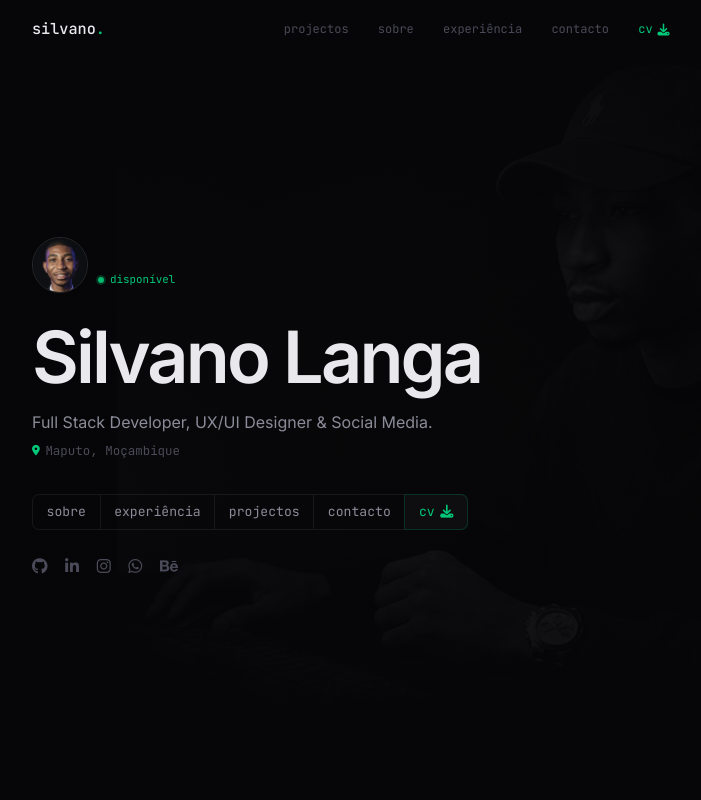
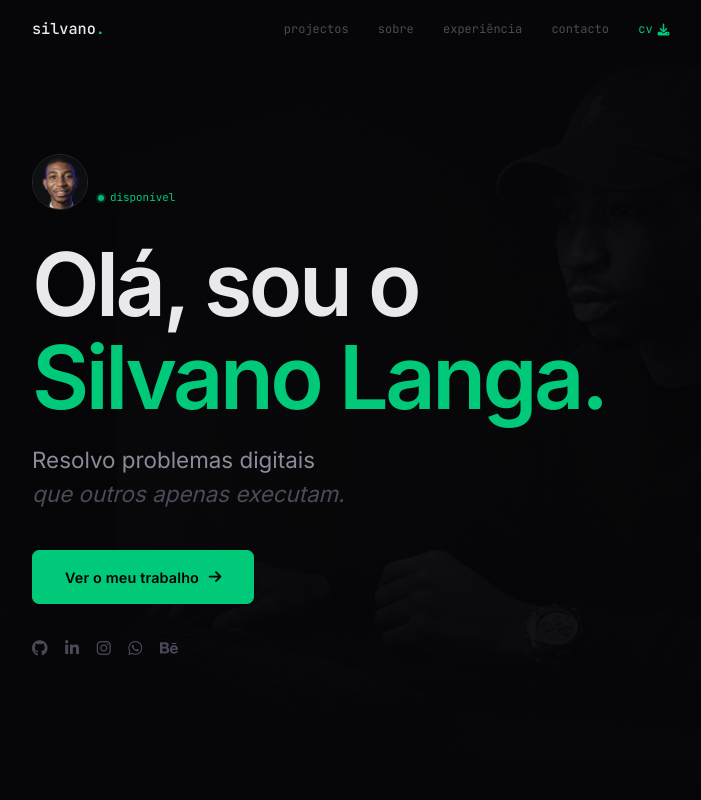
Before and after one commit to VanuchoLanga/-silvano-portfolio, a React (Vite) app: page / in a window 1280 px wide. Shown: the top 800 px of the page, without its empty margins (282-983 px from the left). Built offline with nearby package versions, Linux system fonts and the light colour scheme.

Commit message:
home apdate

```diff
--- a/src/pages/Home.css
+++ b/src/pages/Home.css
@@ -64,64 +64,43 @@
 }
 
 .hero__name {
-  font-size: clamp(2.6rem, 8vw, 4.5rem);
-  font-weight: 600;
+  font-size: clamp(2.8rem, 8vw, 5.5rem);
+  font-weight: 700;
   letter-spacing: -0.04em;
-  line-height: 1;
+  line-height: 1.05;
   color: var(--text);
-  margin-bottom: 1rem;
+  margin-bottom: 1.25rem;
   text-align: left;
 }
 
-.hero__tagline {
-  font-size: 1rem;
-  color: var(--text-2);
-  line-height: 1.65;
-  margin-bottom: 2rem;
-  max-width: 42ch;
-  text-align: left;
+.hero__name-green {
+  color: var(--green);
+  display: block;
 }
 
-.hero__location {
-  font-family: var(--mono);
-  font-size: 0.78rem;
-  color: var(--text-3);
-  display: inline-flex;
-  align-items: center;
-  gap: 0.35rem;
-}
-.hero__location i { color: var(--green); font-size: 0.65rem; }
-
-.hero__links {
-  display: flex;
-  align-items: center;
-  gap: 0;
-  flex-wrap: wrap;
-  margin-bottom: 1.5rem;
+.hero__tagline {
+  font-size: clamp(1.1rem, 2.5vw, 1.4rem);
+  color: var(--text-2);
+  line-height: 1.5;
+  margin-bottom: 2.5rem;
+  max-width: 38ch;
+  text-align: left;
+  font-weight: 400;
 }
 
-.hero__links a {
-  font-family: var(--mono);
-  font-size: 0.82rem;
-  color: var(--text-2);
-  padding: 0.4rem 0.85rem;
-  border: 1px solid var(--border);
-  border-right-width: 0;
-  transition: all 0.15s;
-  display: inline-flex;
-  align-items: center;
-  gap: 0.35rem;
-  white-space: nowrap;
+.hero__tagline-accent {
+  color: var(--text-3);
+  font-style: italic;
 }
 
-.hero__links a:first-child { border-radius: 7px 0 0 7px; }
-.hero__links a:last-child  { border-right-width: 1px; border-radius: 0 7px 7px 0; }
-.hero__links a:hover { background: var(--surface-h); color: var(--text); border-color: var(--border-h); }
-.hero__link-cv {
-  background: var(--surface) !important;
-  color: var(--green) !important;
-  border-color: rgba(0,201,122,0.2) !important;
-  border-right-width: 1px !important;
+.hero__cta {
+  margin-bottom: 2rem;
+}
+
+.hero__cta .btn {
+  padding: 0.9rem 2rem;
+  font-size: 0.9rem;
+  gap: 0.6rem;
 }
 
 .hero__social {
@@ -594,9 +573,7 @@
 }
 
 @media (max-width: 640px) {
-  .hero__links { flex-wrap: wrap; }
-  .hero__links a:first-child { border-radius: 7px 0 0 7px; }
-  .hero__links a:last-child { border-right-width: 1px; border-radius: 0 7px 7px 0; }
+
   .projects__cards { grid-template-columns: 1fr; }
 
 /* ══ EXPERIENCE SECTION HEADER ════════════════ */
--- a/src/pages/Home.jsx
+++ b/src/pages/Home.jsx
@@ -28,7 +28,6 @@ function Hero() {
           <img
             src="/assets/silva.png"
             alt="Silvano Langa"
-
           />
           <div className="hero__status">
             <span className="hero__status-dot" />
@@ -37,26 +36,20 @@ function Hero() {
         </div>
 
         <h1 className="hero__name fade-up" style={{ animationDelay: '0.05s' }}>
-          Silvano Langa
+          Olá, sou o<br />
+          <span className="hero__name-green">Silvano Langa.</span>
         </h1>
 
         <p className="hero__tagline fade-up" style={{ animationDelay: '0.1s' }}>
-          Full Stack Developer, UX/UI Designer & Social Media.
-          <br />
-          <span className="hero__location">
-            <i className="fas fa-map-marker-alt" /> Maputo, Moçambique
-          </span>
+          Resolvo problemas digitais<br />
+          <span className="hero__tagline-accent">que outros apenas executam.</span>
         </p>
 
-        <nav className="hero__links fade-up" style={{ animationDelay: '0.15s' }}>
-          <a href="#about">sobre</a>
-          <a href="#experience">experiência</a>
-          <a href="#projects">projectos</a>
-          <a href="#contact">contacto</a>
-          <a href="/silvano-langa-cv-v26.pdf" download className="hero__link-cv">
-            cv <i className="fas fa-download" />
+        <div className="hero__cta fade-up" style={{ animationDelay: '0.15s' }}>
+          <a href="#projects" className="btn btn-solid">
+            Ver o meu trabalho <i className="fas fa-arrow-right" />
           </a>
-        </nav>
+        </div>
 
         <div className="hero__social fade-up" style={{ animationDelay: '0.2s' }}>
           <a href="https://github.com/VanuchoLanga" target="_blank" rel="noopener" aria-label="GitHub">
```
